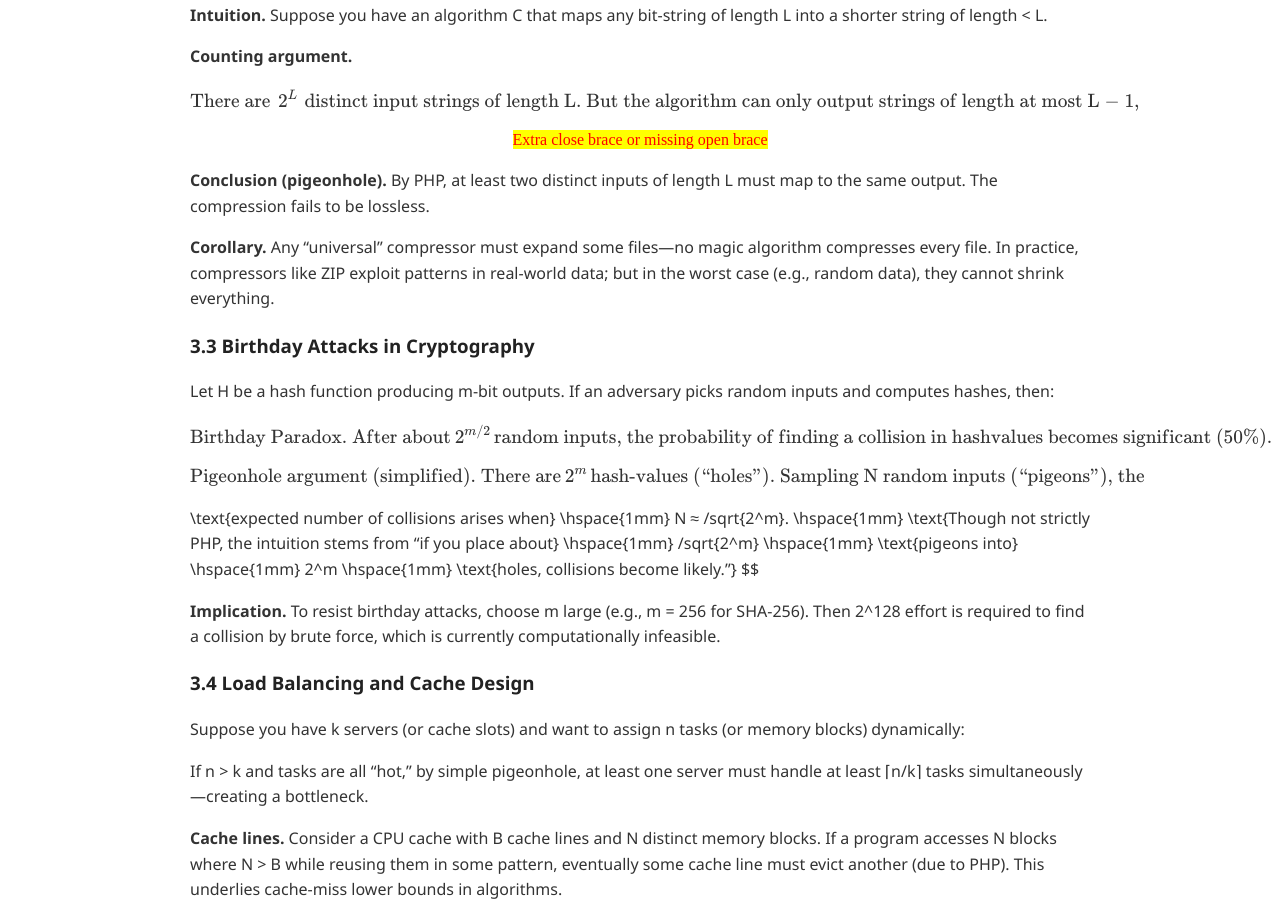
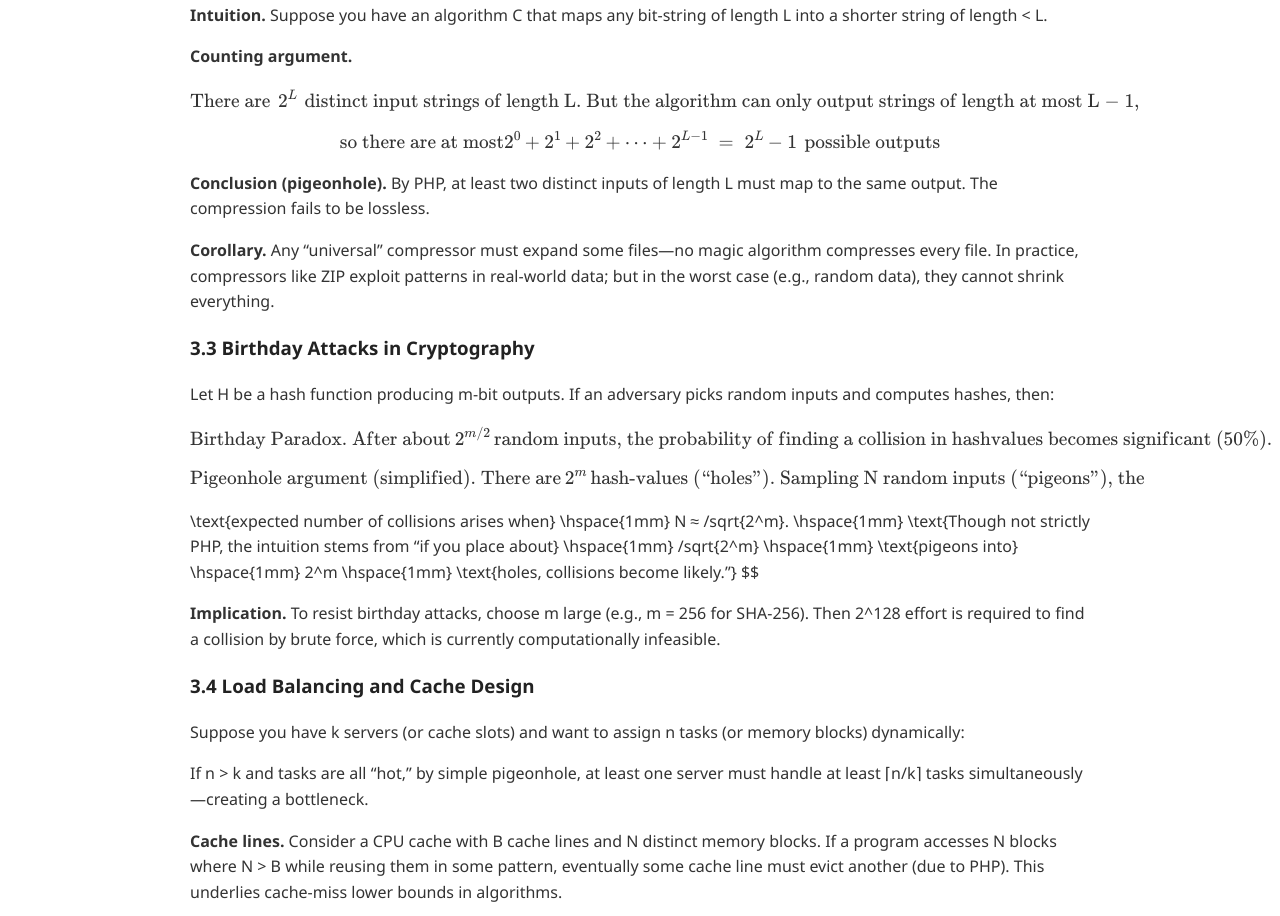
Before and after one commit to Simran-create/Pigeonhole-Principle-Applications, a plain HTML site: page index.html in a window 1280 px wide. Shown: the part 5496-6412 px from the top of the page. Drawn offline with nearby package versions, Linux system fonts and the light colour scheme.

Commit message:
Update index.html

```diff
--- a/index.html
+++ b/index.html
@@ -140,7 +140,7 @@ but it highlights how <strong>infinitely many pigeons (reals) into finitely many
     <p><strong>Claim.</strong> No lossless compression algorithm can compress <strong>every</strong> file to a shorter representation</p>
     <p><strong>Intuition.</strong> Suppose you have an algorithm C that maps any bit-string of length L into a shorter string of length < L.</p>
     <p><strong>Counting argument.</strong> $$ \text{There are} \hspace{2mm} 2^L \hspace{2mm} \text{distinct input strings of length L. But the algorithm can only output strings of length at most L − 1,} $$ </p>
-    <p> $$ so there are at most} 2^0 + 2^1 + 2^2 + \dots + 2^{L-1} \;=\; 2^{L}-1 \hspace{2mm} \text{possible outputs} $$</p>
+    <p> $$ \text{so there are at most} 2^0 + 2^1 + 2^2 + \dots + 2^{L-1} \;=\; 2^{L}-1 \hspace{2mm} \text{possible outputs} $$</p>
     <p><strong>Conclusion (pigeonhole).</strong> By PHP, at least two distinct inputs of length L must map to the same output. The compression fails to be lossless.</p>
     <p><strong>Corollary.</strong> Any “universal” compressor must expand some files—no magic algorithm compresses every file. In practice, compressors like ZIP exploit patterns in real-world data; but in the worst case
 (e.g., random data), they cannot shrink everything.</p>
@@ -183,19 +183,7 @@ n \hspace{6.5mm} | (1,n) \hspace{2.5mm}  (2,n) \hspace{2.5mm} (3,n)  ... (m,n) \
         2 \hspace{6.5mm} | (1,2) \hspace{2.5mm} (2,2) \hspace{2.5mm}  (3,2)  ... (m,2) \newline
         1 \hspace{6.5mm} | (1,1) \hspace{2.5mm} (2,1) \hspace{2.5mm} (3,1) ... (m,1)  \newline
         . \hspace{7.5mm} | ----------------------- \rightarrow \hspace{1mm} $L$ \newline
-.\hspace{1.2cm} 1 \hspace{8mm} 2 \hspace{8mm} 3 \hspace{4mm}  ...\hspace{2mm} $m+1$ $$  </p>
-      <!--     <p><strong>Visual: Grid of (L, D) Values</strong></p>
-    <p> D &nbsp; &nbsp; &uarr; <br>
-        .. &nbsp; &nbsp; &nbsp; |  &nbsp;  &nbsp; the possible pairs (u,v) <br>
-        n+1 | <br>
-        .. &nbsp; &nbsp;| <br>
-        n &nbsp; &nbsp; | (1, n) (2, n) (3, n)...(m, n)  <br>
-        .. &nbsp; &nbsp;| (1,n-1) (2,n-1) (3,n-1)...  <br>
-        .. &nbsp; &nbsp;| <br>
-        2 &nbsp; &nbsp; | (1, 2) (2, 2) (3, 2)...(m,2) <br>
-        1 &nbsp; &nbsp; | (1, 1) (2, 1) (3, 1)...(m, 1) <br>
-        .. &nbsp; &nbsp;|----------------------------------------------- <br>
-        .. &nbsp; &nbsp; &nbsp; &nbsp; &nbsp; &nbsp; &nbsp; 1 &nbsp; &nbsp; &nbsp; &nbsp; &nbsp;  2 &nbsp; &nbsp; &nbsp; &nbsp; &nbsp; 3 &nbsp; &nbsp; &nbsp; &nbsp; &nbsp;  ... m+1 -->
+        . \hspace{1.2cm} 1 \hspace{8mm} 2 \hspace{8mm} 3 \hspace{4mm}  ...\hspace{2mm} $m+1$ $$  </p>
 
     <p>Once two indices map to the same grid cell (u, v) and neither coordinate is at the max, one of the monotonic subsequences can be extended—leading to a contradiction if you assumed no long subsequences existe</p>
     <h3><strong>$$ \text{5.2 Ramsey Theory: Triangles in} K_6 $$</strong></h3>
```
Lines whose indentation alone changed are shown as unchanged.
